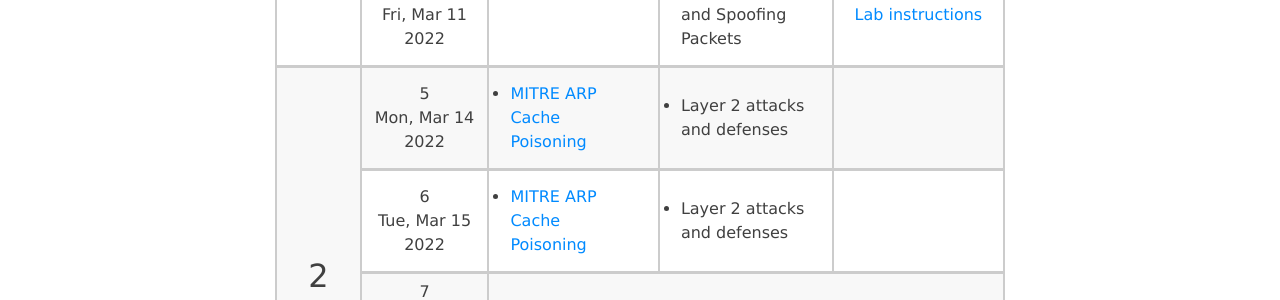
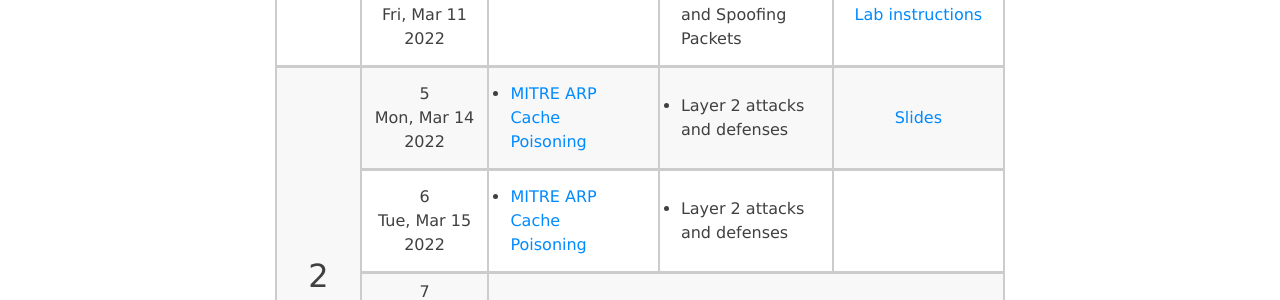
Before and after one commit to rhit-csse490-netsec/netsec-public, a Jekyll site: the page built from schedule.md, in a window 1280 px wide and 900 px high, scrolled down 674 px. Shown: the part 152-452 px from the top of the window. Built offline with Jekyll 4.4.1, drawn with Linux system fonts in a browser that asks for light colours; nearby versions of some CDN libraries.

Commit message:
updated schedule with slides for week 2 day 1

```diff
--- a/_data/schedule.yml
+++ b/_data/schedule.yml
@@ -37,6 +37,7 @@
     - Layer 2 attacks and defenses
   materials:
   other:
+    - <a href="{{ site.baseurl }}/slides/05_layer2.pdf">Slides</a>
 
 6:
   reading:
--- a/schedule.md
+++ b/schedule.md
@@ -95,7 +95,7 @@
 </ul>{:/}
 </td>
 <td markdown="span">
-</td>
+<a href="{{ site.baseurl }}/slides/05_layer2.pdf">Slides</a></td>
 </tr>
 <tr>
 <td markdown="span">
```
Also changed, not shown: 1 other file.
